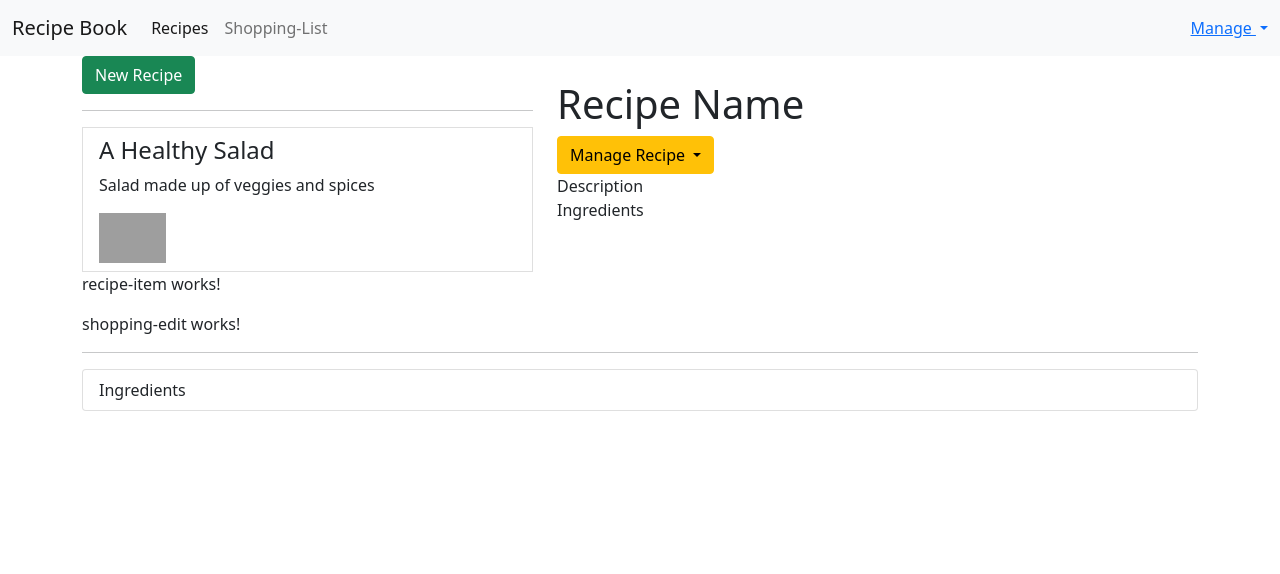
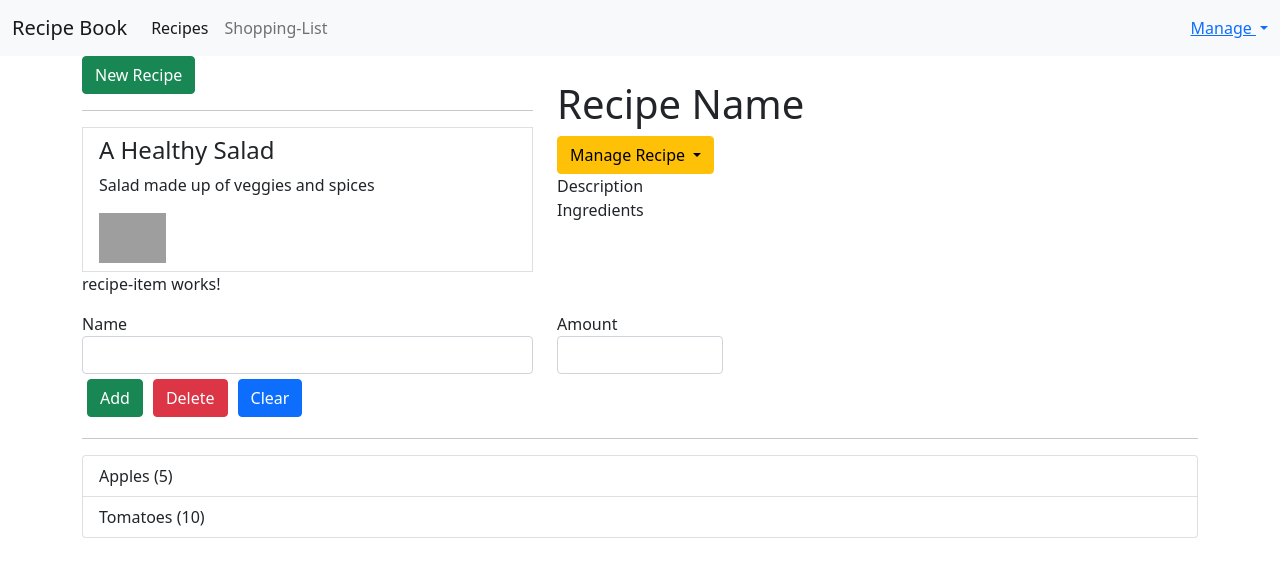
Before and after one commit to codewithz/rv-recipe-book-july-2021, an Angular app: page / in a window 1280 px wide. Shown: the top 574 px of the page. Built offline with nearby package versions, Linux system fonts and the light colour scheme; grey boxes are pictures that could not be loaded.

Commit message:
Shopping Edit Page

```diff
--- a/src/app/shopping-list/shopping-edit/shopping-edit.component.html
+++ b/src/app/shopping-list/shopping-edit/shopping-edit.component.html
@@ -1 +1,29 @@
-<p>shopping-edit works!</p>
+<div class="row">
+    <div class="col-xs-12">
+        <form>
+            <div class="row">
+                <div class="col-sm-5 form-group">
+                    <label for="name">Name</label>
+                    <input type="text" id="name" class="form-control">
+                </div>
+                <div class="col-sm-2 form-group">
+                    <label for="amount">Amount</label>
+                    <input type="number" id="amount" class="form-control">
+                </div>
+            </div>
+            <div class="row">
+                <div class="col-xs-12">
+                    <button class="btn btn-success" type="submit" style="margin: 5px;">
+                        Add
+                    </button>
+                    <button class="btn btn-danger" type="button" style="margin: 5px;">
+                        Delete
+                    </button>
+                    <button class="btn btn-primary" type="button" style="margin: 5px;">
+                        Clear
+                    </button>
+                </div>
+            </div>
+        </form>
+    </div>
+</div>
--- a/src/app/shopping-list/shopping-list.component.html
+++ b/src/app/shopping-list/shopping-list.component.html
@@ -3,8 +3,12 @@
         <app-shopping-edit></app-shopping-edit>
         <hr>
        <ul class="list-group">
-           <a href="" class="list-group-item" style="cursor:pointer">
-            Ingredients
+           <a href=""
+           class="list-group-item"
+           style="cursor:pointer"
+           *ngFor="let ingredient of ingredients"
+           >
+           {{ingredient.name}} ({{ingredient.amount}})
            </a>
        </ul>
     </div>
```
